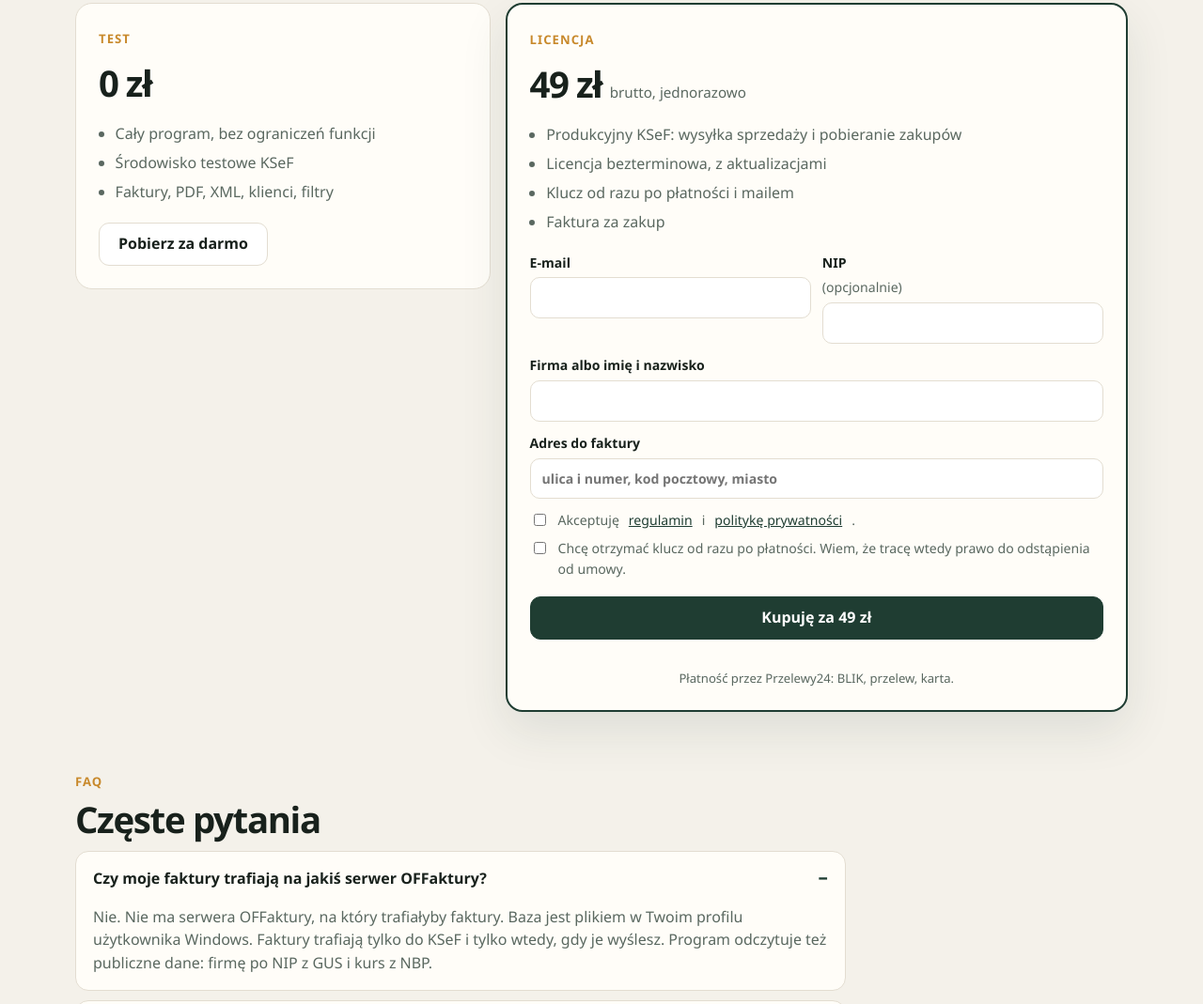
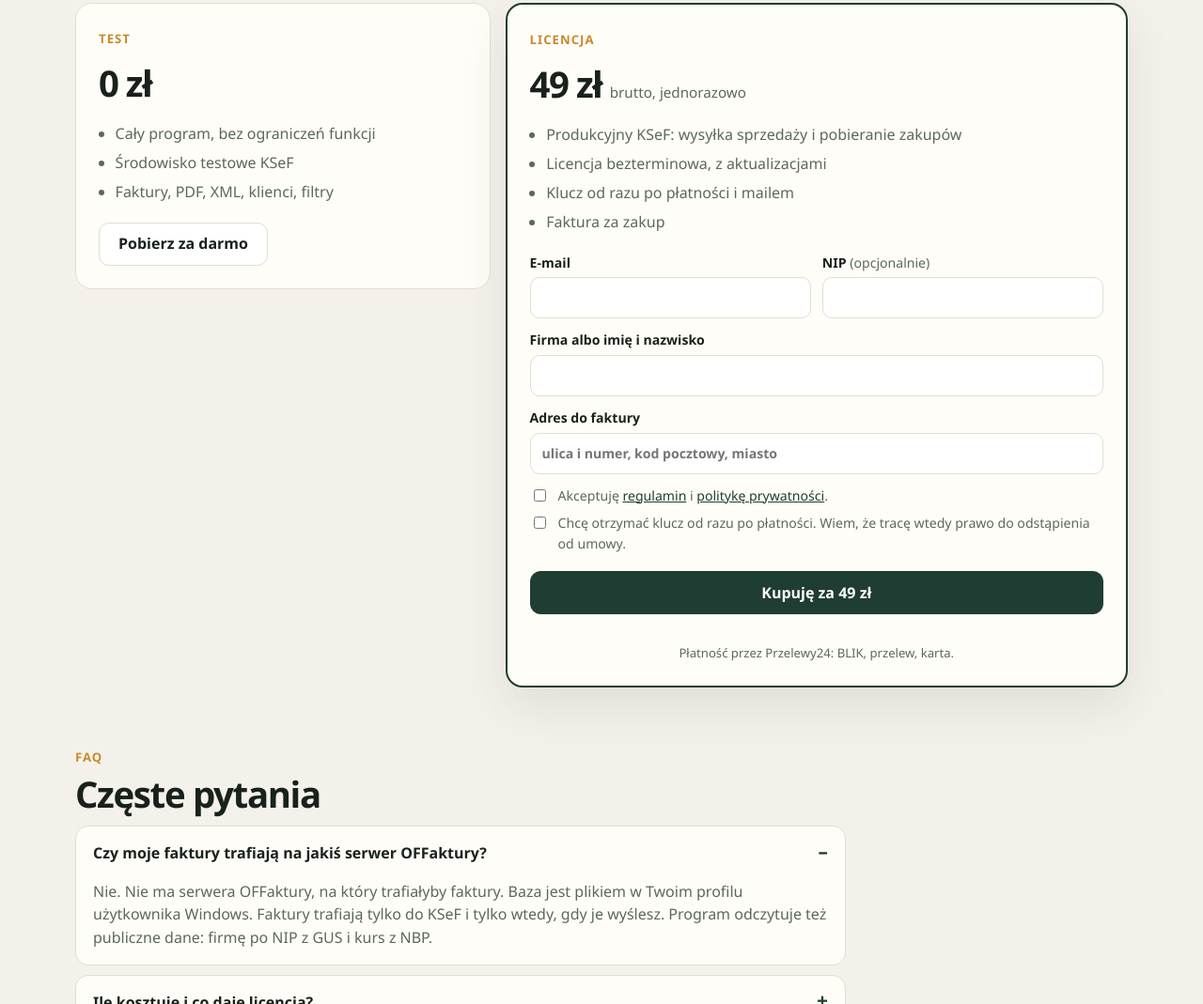
Before and after one commit to mkucharski8/OFFaktura, a website: page public/index.html in a window 1280 px wide. Shown: the part 3450-4519 px from the top of the page at 94% size. Drawn offline with Linux system fonts and the light colour scheme; no server answers.

Commit message:
Układ formularza zakupu.
Co-authored-by: Cursor <cursoragent@cursor.com>

```diff
--- a/public/index.html
+++ b/public/index.html
@@ -384,12 +384,12 @@
           <form id="buy" novalidate>
             <div class="buy-grid">
               <label>E-mail<input name="email" type="email" required autocomplete="email"></label>
-              <label>NIP <span class="opt">(opcjonalnie)</span><input name="nip" inputmode="numeric" autocomplete="off"></label>
+              <label><span>NIP <span class="opt">(opcjonalnie)</span></span><input name="nip" inputmode="numeric" autocomplete="off"></label>
               <label class="wide-field">Firma albo imię i nazwisko<input name="company" required autocomplete="organization"></label>
               <label class="wide-field">Adres do faktury<input name="address" required autocomplete="street-address" placeholder="ulica i numer, kod pocztowy, miasto"></label>
             </div>
-            <label class="check"><input type="checkbox" name="terms"> Akceptuję <a href="/regulamin" target="_blank">regulamin</a> i <a href="/prywatnosc" target="_blank">politykę prywatności</a>.</label>
-            <label class="check"><input type="checkbox" name="instant"> Chcę otrzymać klucz od razu po płatności. Wiem, że tracę wtedy prawo do odstąpienia od umowy.</label>
+            <label class="check"><input type="checkbox" name="terms"><span>Akceptuję <a href="/regulamin" target="_blank">regulamin</a> i <a href="/prywatnosc" target="_blank">politykę prywatności</a>.</span></label>
+            <label class="check"><input type="checkbox" name="instant"><span>Chcę otrzymać klucz od razu po płatności. Wiem, że tracę wtedy prawo do odstąpienia od umowy.</span></label>
             <button class="btn primary" type="submit" id="buyBtn">Kupuję za 49 zł</button>
             <p class="buy-msg" id="buyMsg" role="status"></p>
             <p class="buy-note">Płatność przez Przelewy24: BLIK, przelew, karta.</p>
```
